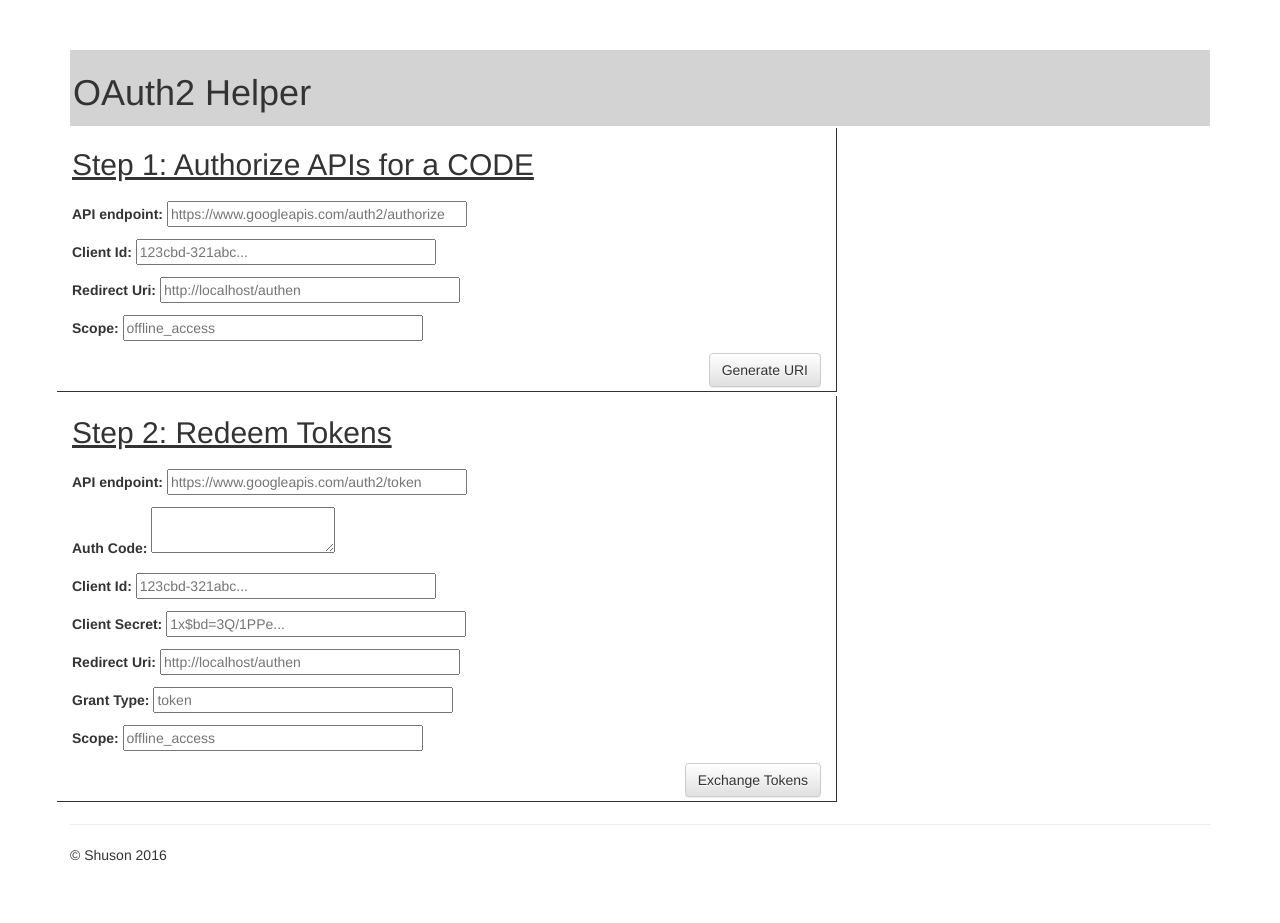
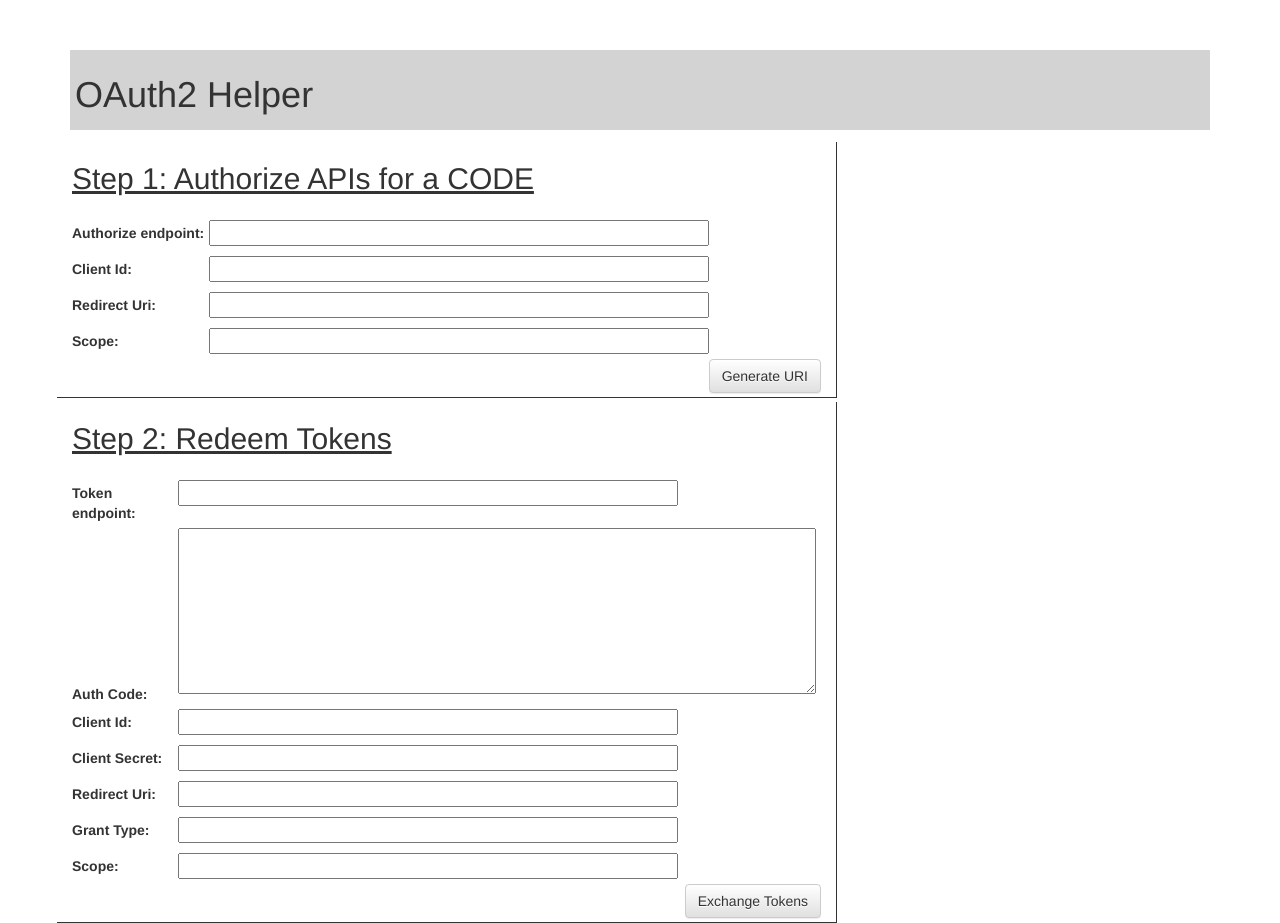
Before and after one commit to shuson/oauth2_helper, a website: page index.html in a window 1280 px wide. Shown: the top 923 px of the page. Before the commit the page ends 895 px from the top, so only its background shows below. Drawn offline with Linux system fonts and the light colour scheme.

Commit message:
update css and sentences

```diff
--- a/index.html
+++ b/index.html
@@ -16,11 +16,12 @@
 
     header {
       background-color: lightgray;
-      padding: 3px;
+      padding: 5px;
+      margin-bottom: 10px;
     }
 
     input {
-      width: 300px;
+      width: 500px;
     }
 
     h2 {
@@ -39,6 +40,15 @@
       margin-top: 5px;
       margin-left: 5px;
     }
+
+    p {
+      display: table-row;
+    }
+
+    p input, p label, p textarea {
+      display: table-cell;
+      margin: 5px;
+    }
   </style>
   <link rel="stylesheet" href="css/bootstrap-theme.min.css">
   <link rel="stylesheet" href="css/main.css">
@@ -55,22 +65,22 @@
       <div id="step1" class="col-md-8 step">
         <h2>Step 1: Authorize APIs for a CODE</h2>
         <p>
-          <label for="code_endpoint">API endpoint:</label>
-          <input id="code_endpoint" placeholder="https://www.googleapis.com/auth2/authorize" />
+          <label for="code_endpoint">Authorize endpoint:</label>
+          <input id="code_endpoint" />
         </p>
         <p>
           <label for="auth_app_id">Client Id:</label>
-          <input id="auth_app_id" placeholder="123cbd-321abc..." />
+          <input id="auth_app_id" />
         </p>
         <p>
           <label for="redirect_uri1">Redirect Uri:</label>
-          <input id="redirect_uri1" placeholder="http://localhost/authen" />
+          <input id="redirect_uri1"/>
         </p>
         <p>
           <label for="auth_scope">Scope:</label>
-          <input id="auth_scope" placeholder="offline_access" />
+          <input id="auth_scope" />
         </p>
-        <p><button id="step1_generate" class="btn btn-default pull-right" href="#" role="button">Generate URI</button></p>
+        <button id="step1_generate" class="btn btn-default pull-right" href="#" role="button">Generate URI</button>
       </div>
       <div id="stepend1" class="col-md-2 stepend">
       </div>
@@ -80,34 +90,34 @@
         <h2>Step 2: Redeem Tokens</h2>
         <form id="token_form" method="POST">
           <p>
-            <label for="token_endpoint">API endpoint:</label>
-            <input id="token_endpoint" placeholder="https://www.googleapis.com/auth2/token" />
+            <label for="token_endpoint">Token endpoint:</label>
+            <input id="token_endpoint" />
           </p>
           <p>
             <label for="auth_code">Auth Code:</label>
-            <textarea id="auth_code" name="code"></textarea>
+            <textarea id="auth_code" name="code" cols="76" rows="8"></textarea>
           </p>
           <p>
             <label for="token_app_id">Client Id:</label>
-            <input id="token_app_id" name="client_id" placeholder="123cbd-321abc..." />
+            <input id="token_app_id" name="client_id" />
           </p>
           <p>
             <label for="token_app_secret">Client Secret:</label>
-            <input id="token_app_secret" name="client_secret" placeholder="1x$bd=3Q/1PPe..." />
+            <input id="token_app_secret" name="client_secret" />
           </p>
           <p>
             <label for="redirect_uri2">Redirect Uri:</label>
-            <input id="redirect_uri2" name="redirect_uri" placeholder="http://localhost/authen" />
+            <input id="redirect_uri2" name="redirect_uri" />
           </p>
           <p>
             <label for="grant_type">Grant Type:</label>
-            <input id="grant_type" name="grant_type" placeholder="token" />
+            <input id="grant_type" name="grant_type" />
           </p>
           <p>
             <label for="token_scope">Scope:</label>
-            <input id="token_scope" name="scope" placeholder="offline_access" />
+            <input id="token_scope" name="scope" />
           </p>
-          <p><button id="step2_exchange" class="btn btn-default pull-right" role="button">Exchange Tokens</button></p>
+          <button id="step2_exchange" class="btn btn-default pull-right" role="button">Exchange Tokens</button>
         </form>
       </div>
       <div id="stepend2" class="col-md-2 stepend">
--- a/js/main.js
+++ b/js/main.js
@@ -26,6 +26,8 @@ $(function () {
         }
 
         var result = tpl.format(code_endpoint, app_id, redirect_uri, scope);
+
+        $("#stepend1").empty();
 
         $("<textarea></textarea>")
         .attr("wrap", "soft")
```
